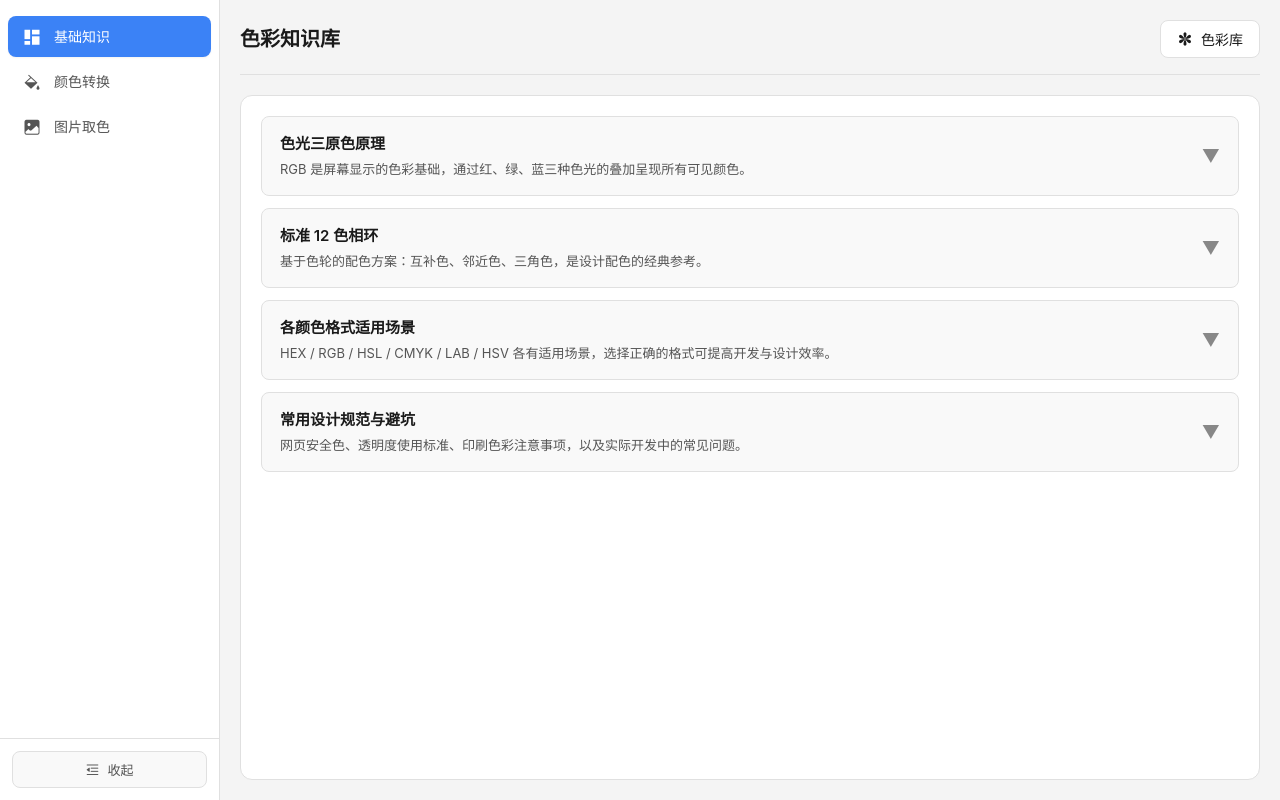
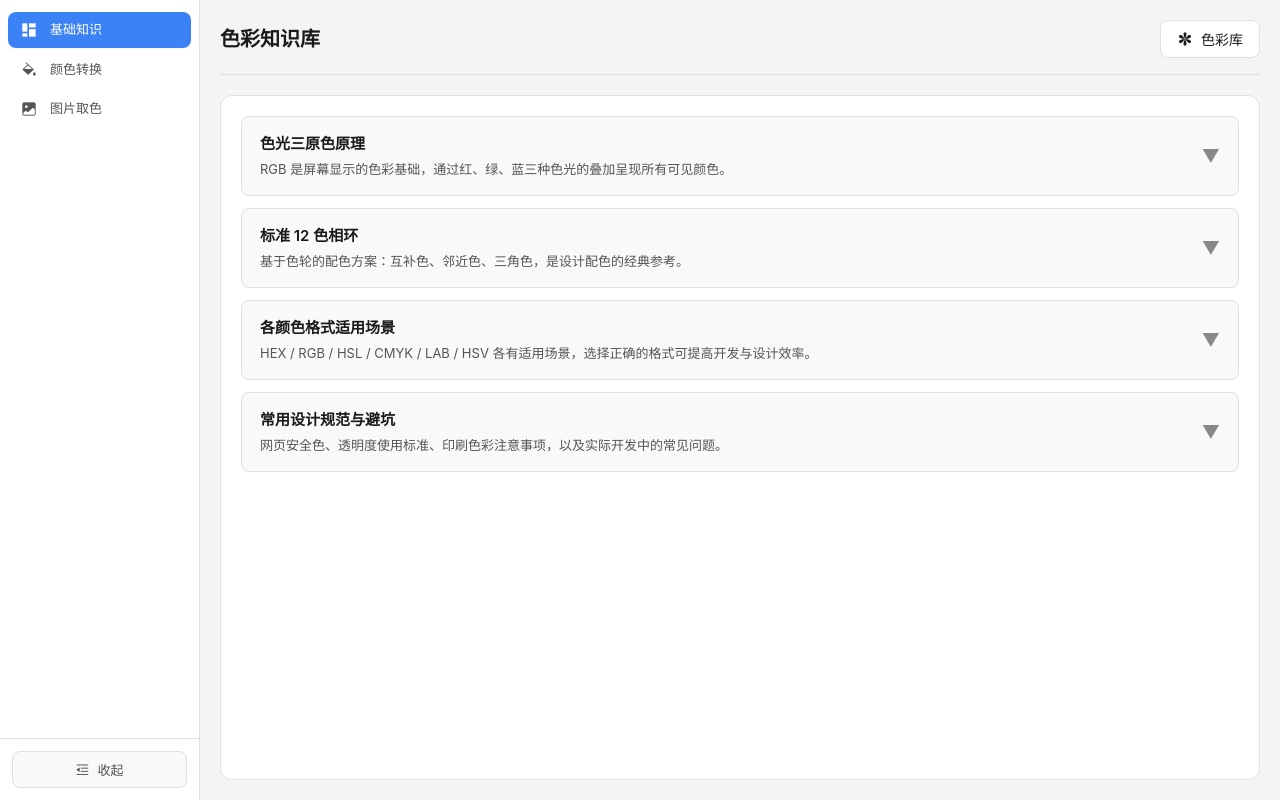
Before and after one commit to bozaichun/OpenDesignerTools-uTools, a Vue app: page /#/knowledge in a window 1280 px wide. Built offline with nearby package versions, Linux system fonts and the light colour scheme.

Commit message:
style(sidebar): 调整侧边栏尺寸与内边距样式
统一优化侧边栏默认、折叠状态的宽高，调整菜单项、图标尺寸与内边距，统一整体视觉风格

```diff
--- a/src/layout/Sidebar/index.vue
+++ b/src/layout/Sidebar/index.vue
@@ -75,8 +75,8 @@ export default {
 
 <style lang="scss" scoped>
 .sidebar {
-  width: 220px;
-  flex: 0 0 220px;
+  width: 200px;
+  flex: 0 0 200px;
   height: 100%;
   min-height: 0;
   background: var(--bg-card);
@@ -88,15 +88,15 @@ export default {
 }
 
 .sidebar.collapsed {
-  flex-basis: 60px;
-  width: 60px;
+  flex-basis: 52px;
+  width: 52px;
 }
 
 .sidebar-menu {
   flex: 1 1 auto;
   min-height: 0;
   min-width: 0;
-  padding: 16px 8px;
+  padding: 12px 8px;
   display: flex;
   flex-direction: column;
   gap: 4px;
@@ -108,10 +108,10 @@ export default {
   display: flex;
   align-items: center;
   gap: 12px;
-  padding: 10px 14px;
+  padding: 8px 12px;
   border-radius: var(--radius-md);
   color: var(--text-secondary);
-  font-size: 14px;
+  font-size: 13px;
   font-weight: 500;
   cursor: pointer;
   transition: all 0.15s ease;
@@ -135,13 +135,13 @@ export default {
   display: inline-flex;
   align-items: center;
   justify-content: center;
-  width: 20px;
-  height: 20px;
+  width: 18px;
+  height: 18px;
   flex-shrink: 0;
   color: inherit;
 
   :deep(.iconfont) {
-    font-size: 18px;
+    font-size: 16px;
     line-height: 1;
   }
 }
@@ -164,9 +164,9 @@ export default {
     gap: 0;
     width: 100%;
     aspect-ratio: 1 / 1;
-    padding: 10px;
+    padding: 8px;
     overflow: hidden;
-    max-width: 44px;
+    max-width: 40px;
     margin: 0 auto;
   }
 }
@@ -214,7 +214,7 @@ export default {
     aspect-ratio: 1 / 1;
     padding: 10px;
     width: auto;
-    max-width: 44px;
+    max-width: 40px;
     margin: 0 auto;
     display: flex;
     align-items: center;
```
